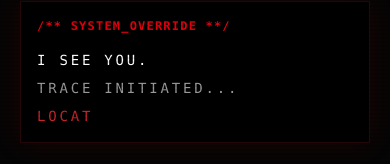
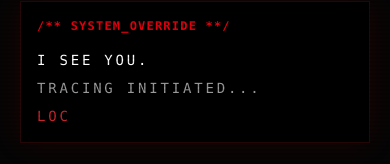
Before and after one commit to RobertVLevesque/ghost-in-the-machine, a React (Vite) app: page / in a window 390 px wide. Both pictures are taken after a click on the button "RL". Shown: the part 677-841 px from the top of the page. Built offline with nearby package versions, Linux system fonts and the light colour scheme.

Commit message:
fix: responsive scaling for mobile viewports

```diff
--- a/src/App.tsx
+++ b/src/App.tsx
@@ -45,7 +45,7 @@ export default function App() {
           "none"
         ]
       } : {}}
-      transition={isGlitching ? { duration: 0.2, repeat: 7 } : {}}
+      transition={isGlitching ? { duration: 0.4, repeat: 7 } : {}}
       className="relative w-full h-[100dvh] bg-[#050505] overflow-hidden cursor-crosshair touch-none"
     >
       {/* Visual Overlay: CRT Scanlines */}
--- a/src/components/Terminal.tsx
+++ b/src/components/Terminal.tsx
@@ -10,8 +10,8 @@ export const Terminal = () => {
 
   useEffect(() => {
     const t1 = "I SEE YOU.";
-    const t2 = "TRACE INITIATED...";
-    const t3 = "LOCATING NODES 1-3...";
+    const t2 = "TRACING INITIATED...";
+    const t3 = "LOCATE NODES 1-3...";
 
     // Typewriter Sequence
     let i = 0;
```
